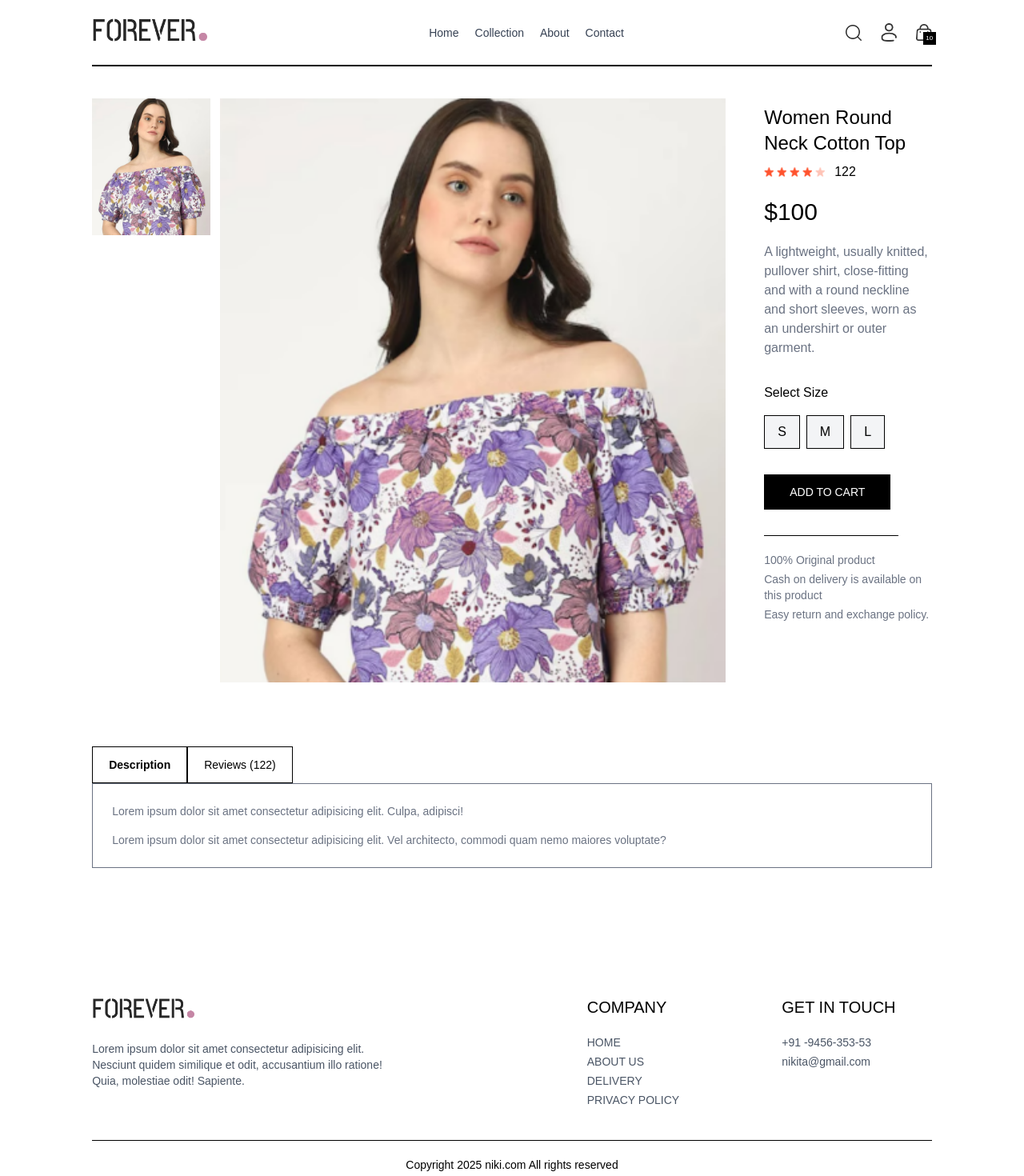
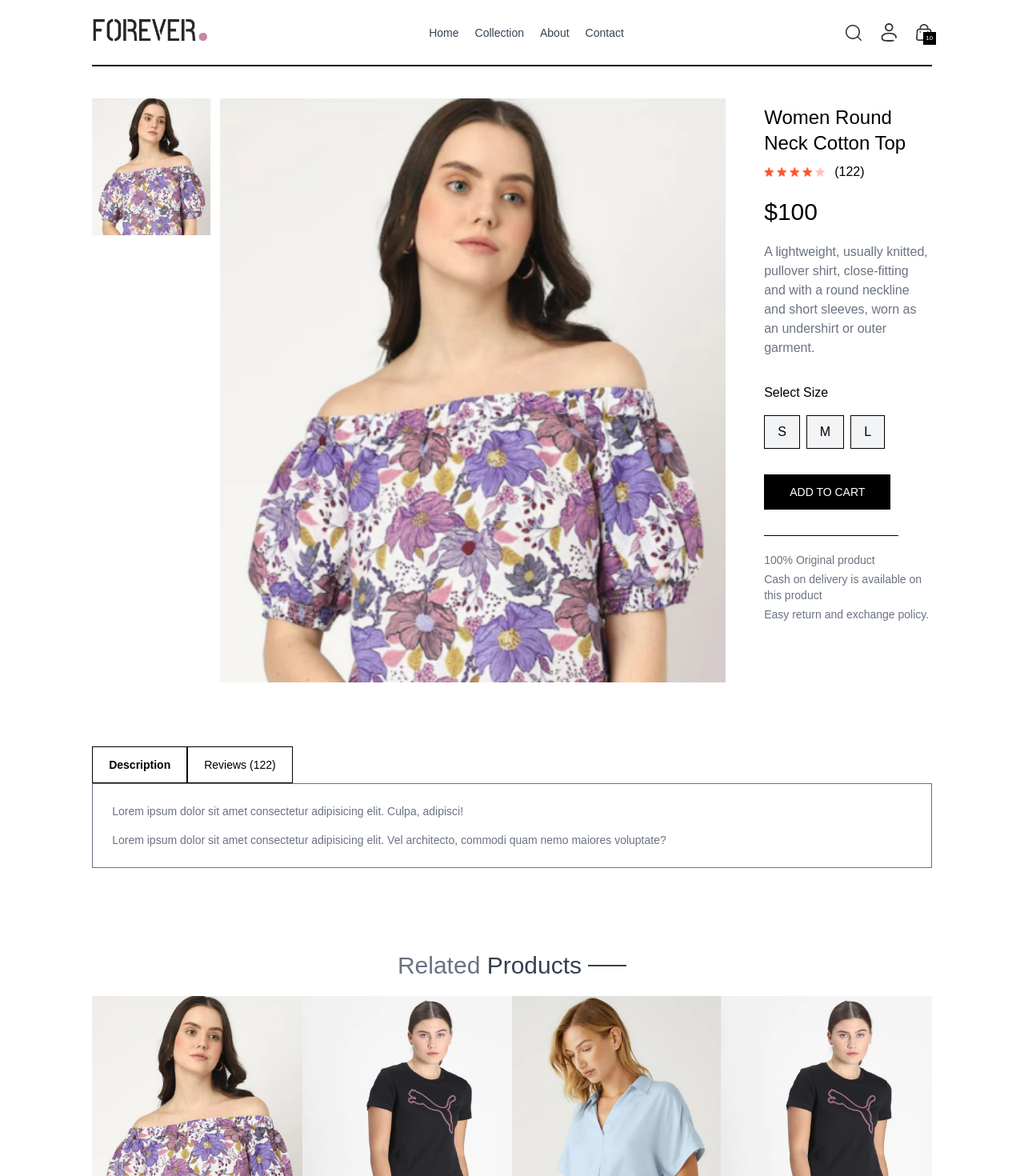
Before and after one commit to Nikita-kanwar/E-Commerce-Website, a React (Vite) app: page /product/aaaaa in a window 1280 px wide. Shown: the top 1470 px of the page at 80% size. Built offline with nearby package versions, Linux system fonts and the light colour scheme.

Commit message:
Added Related Products

```diff
--- /dev/null
+++ b/src/Components/RelatedProducts.jsx
@@ -0,0 +1,39 @@
+import React, { useContext, useEffect, useState } from 'react'
+import { ShopContext } from '../Context/ShopContext'
+import Title from '../Components/Title'
+import ProductItem from '../Components/ProductItem'
+
+const RelatedProducts = ({category,subCategory}) => {
+
+     const {products} = useContext(ShopContext);
+     const [related,setRelated] = useState([]);
+
+     useEffect(()=>{
+
+           if(products.length>0){
+               let productsCopy = products.slice();
+
+               productsCopy = productsCopy.filter((item)=>category ===  item.category);
+               productsCopy = productsCopy.filter((item)=> subCategory === item.subCategory);
+
+               setRelated(productsCopy.slice(0,5));
+
+           }
+
+     },[products])
+
+  return (
+    <div className='my-24'>
+        <div className='text-center text-3xl py-2 '>
+           <Title text1={'Related'} text2={'Products'} />
+        </div>
+        <div className='grid grid-cols-2 sm:grid-cols-3 md:grid-cols-4 lg:grid'>
+                {related.map((item,index)=>(
+                    <ProductItem key={index} id={item._id} name={item.name} price={item.price} image={item.image} />
+                ))}
+        </div>
+    </div>
+  )
+}
+
+export default RelatedProducts
--- a/src/Pages/Product.jsx
+++ b/src/Pages/Product.jsx
@@ -2,6 +2,7 @@
 import { useParams } from 'react-router-dom'
 import { ShopContext } from '../Context/ShopContext';
 import { assets, products } from '../assets/assets';
+import RelatedProducts from '../Components/RelatedProducts';
 
 const Product = () => {
 
@@ -53,7 +54,7 @@
                             <img src={assets.star_icon} alt="" className="w-3 5" />
                             <img src={assets.star_icon} alt="" className="w-3 5" />
                             <img src={assets.star_dull_icon} alt="" className="w-3 5" />
-                            <p className='pl-2' >{122}</p>
+                            <p className='pl-2' >(122)</p>
                       </div>
                       <p className='mt-5 text-3xl font-medium'>{currency}{productData.price}</p>
                       <p className='mt-5 text-gray-500'>{productData.description}</p>
@@ -86,6 +87,9 @@
                      </div>
                </div>
 
+{/* Releted Products */}
+
+<RelatedProducts category={productData.category} subCategory={productData.subCategory} />
 
        </div>
   ): <div className='opacity-0'>
```
